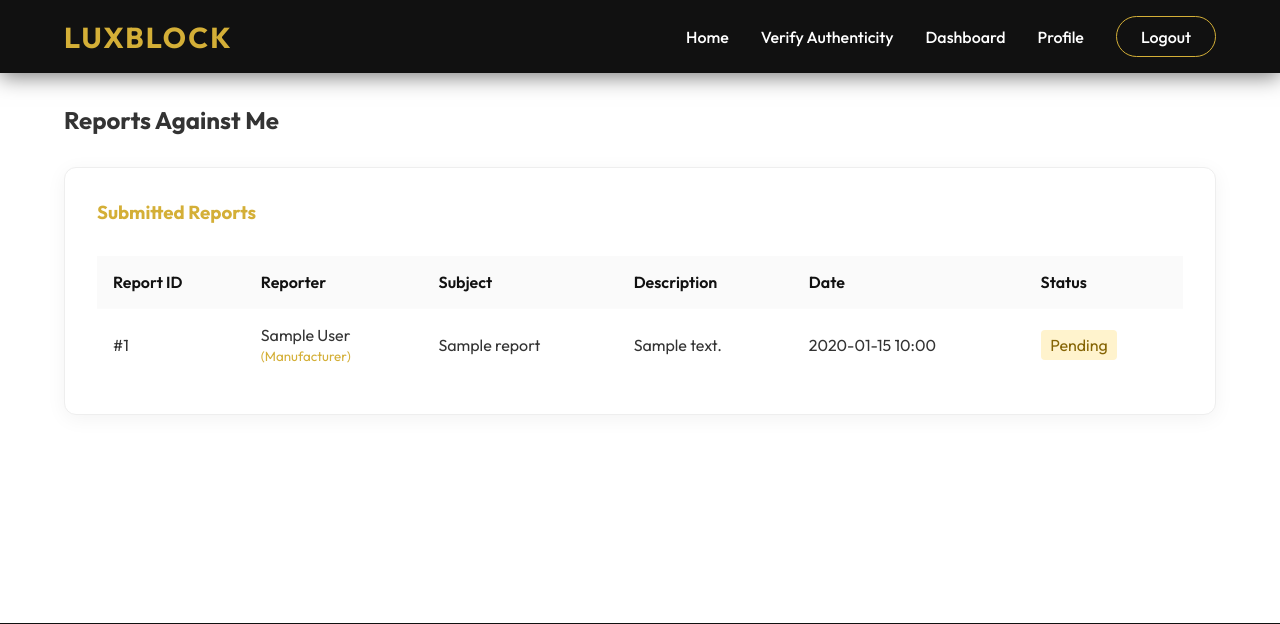
After one commit to Karim-projects-96/Hybrid-block-chain-project, a PHP site: page /GitHub/shop/view_reports.php in a window 1280 px wide. The commit adds this page. Shown: the top 624 px of the page. Run offline with PHP 8.4, Linux system fonts and the light colour scheme; the visitor is signed in with stand-in values (Sample User, id 1); tables that the repository leaves empty or names only in its code hold one stand-in row (values such as "Sample post").

Commit message:
update report

```diff
--- a/manufacturer/dashboard.php
+++ b/manufacturer/dashboard.php
@@ -30,6 +30,7 @@ $jCount = $conn->query("SELECT count(*) as c FROM jewellery WHERE manufacturer_i
         <ul style="list-style: none;">
             <li style="margin-bottom: 1rem;"><a href="add_jewellery.php" class="btn btn-primary" style="width: 100%; text-align: center;">Mint New Jewellery</a></li>
             <li style="margin-bottom: 1rem;"><a href="transfer_ownership.php" class="btn btn-outline" style="width: 100%; text-align: center;">Transfer to Shopkeeper</a></li>
+            <li style="margin-bottom: 1rem;"><a href="view_reports.php" class="btn btn-outline" style="width: 100%; text-align: center;">View Reports Against Me</a></li>
         </ul>
     </div>
     <div class="card">
--- a/shop/dashboard.php
+++ b/shop/dashboard.php
@@ -31,6 +31,7 @@ $jCount = $conn->query("SELECT count(*) as c FROM jewellery WHERE current_owner_
             <li style="margin-bottom: 1rem;"><a href="generate_qr.php" class="btn btn-primary" style="width: 100%; text-align: center;">Generate QR Codes</a></li>
             <li style="margin-bottom: 1rem;"><a href="transfer_ownership.php" class="btn btn-outline" style="width: 100%; text-align: center;">Sell to Customer</a></li>
             <li style="margin-bottom: 1rem;"><a href="report_manufacturer.php" class="btn btn-outline" style="width: 100%; text-align: center;">Report Manufacturer</a></li>
+            <li style="margin-bottom: 1rem;"><a href="view_reports.php" class="btn btn-outline" style="width: 100%; text-align: center;">View Reports Against Me</a></li>
         </ul>
     </div>
     <div class="card">
--- /dev/null
+++ b/shop/view_reports.php
@@ -0,0 +1,66 @@
+<?php
+$base_url = "/GitHub/Hybrid block chain project";
+require_once '../includes/db_connect.php';
+session_start();
+
+if (!isset($_SESSION['user_id']) || $_SESSION['role'] !== 'shop') {
+    header("Location: ../login.php");
+    exit();
+}
+$user_id = $_SESSION['user_id'];
+require_once '../includes/header.php';
+?>
+
+<div class="dashboard-header">
+    <h2>Reports Against Me</h2>
+</div>
+
+<div class="card" style="margin-bottom: 2rem;">
+    <h3 style="color: var(--primary-gold); margin-bottom: 1rem;">Submitted Reports</h3>
+    <div class="table-responsive">
+        <table style="width: 100%; border-collapse: collapse; text-align: left;">
+            <thead>
+                <tr>
+                    <th style="padding: 1rem; border-bottom: 1px solid rgba(255,255,255,0.1);">Report ID</th>
+                    <th style="padding: 1rem; border-bottom: 1px solid rgba(255,255,255,0.1);">Reporter</th>
+                    <th style="padding: 1rem; border-bottom: 1px solid rgba(255,255,255,0.1);">Subject</th>
+                    <th style="padding: 1rem; border-bottom: 1px solid rgba(255,255,255,0.1);">Description</th>
+                    <th style="padding: 1rem; border-bottom: 1px solid rgba(255,255,255,0.1);">Date</th>
+                    <th style="padding: 1rem; border-bottom: 1px solid rgba(255,255,255,0.1);">Status</th>
+                </tr>
+            </thead>
+            <tbody>
+                <?php
+                $query = "SELECT r.id, r.subject, r.description, r.status, r.created_at,
+                                 c.name as reporter_name, c.role as reporter_role
+                          FROM reports r
+                          JOIN users c ON r.customer_id = c.id
+                          WHERE r.shop_id = $user_id
+                          ORDER BY r.created_at DESC";
+                $result = $conn->query($query);
+
+                if ($result->num_rows > 0) {
+                    while($row = $result->fetch_assoc()) {
+                        echo "<tr>";
+                        echo "<td style='padding: 1rem; border-bottom: 1px solid rgba(255,255,255,0.05);'>#" . $row['id'] . "</td>";
+                        echo "<td style='padding: 1rem; border-bottom: 1px solid rgba(255,255,255,0.05);'>" . htmlspecialchars($row['reporter_name']) . " <br><small style='color: var(--primary-gold);'>(" . ucfirst($row['reporter_role']) . ")</small></td>";
+                        echo "<td style='padding: 1rem; border-bottom: 1px solid rgba(255,255,255,0.05);'>" . htmlspecialchars($row['subject']) . "</td>";
+                        echo "<td style='padding: 1rem; border-bottom: 1px solid rgba(255,255,255,0.05); max-width: 250px; overflow: hidden; text-overflow: ellipsis;'>" . htmlspecialchars($row['description']) . "</td>";
+                        echo "<td style='padding: 1rem; border-bottom: 1px solid rgba(255,255,255,0.05);'>" . date('Y-m-d H:i', strtotime($row['created_at'])) . "</td>";
+
+                        $status_color = $row['status'] == 'resolved' ? '#d4edda' : '#fff3cd';
+                        $status_text_color = $row['status'] == 'resolved' ? '#155724' : '#856404';
+
+                        echo "<td style='padding: 1rem; border-bottom: 1px solid rgba(255,255,255,0.05);'><span style='padding: 0.3rem 0.6rem; border-radius: 4px; background: {$status_color}; color: {$status_text_color};'>" . ucfirst($row['status']) . "</span></td>";
+                        echo "</tr>";
+                    }
+                } else {
+                    echo "<tr><td colspan='6' style='padding: 1rem; text-align: center;'>No reports found.</td></tr>";
+                }
+                ?>
+            </tbody>
+        </table>
+    </div>
+</div>
+
+<?php require_once '../includes/footer.php'; ?>
```
Also changed, not shown: manufacturer/view_reports.php (added, +66 -0 lines).
